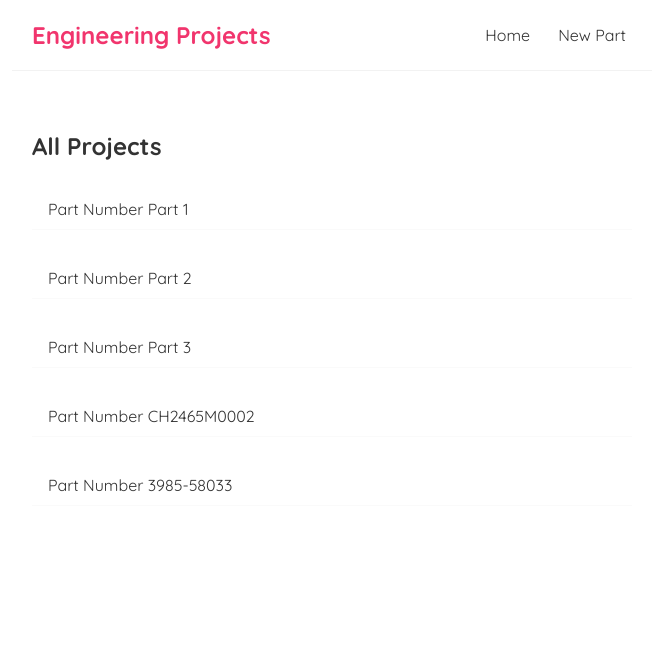
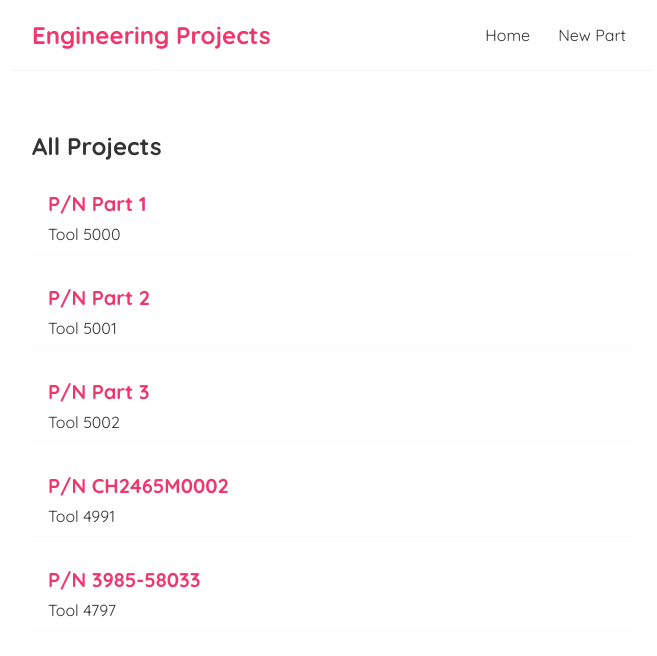
Before and after one commit to Wxmnath/engineering-samples-tracker, a React (Create React App) app: page / in a window 1280 px wide. Shown: the top 656 px of the page, without its empty margins (308-965 px from the left). Built offline with nearby package versions, Linux system fonts and the light colour scheme; data requests are answered from the project's data file.

Commit message:
styling change to projectDetails

```diff
--- a/src/Components/ProjectList.js
+++ b/src/Components/ProjectList.js
@@ -9,8 +9,8 @@ function ProjectList({ projects, title }) {
       {projects.map((project) => (
         <div className="project-preview" key={project.id}>
           <Link to={`/projects/${project.id}`}>
-            <h2>{project.title}</h2>
-            <p>Part Number {project.Part}</p>
+            <h2>P/N {project.Part}</h2>
+            <p>Tool {project.Tool}</p>
           </Link>
         </div>
       ))}
```
